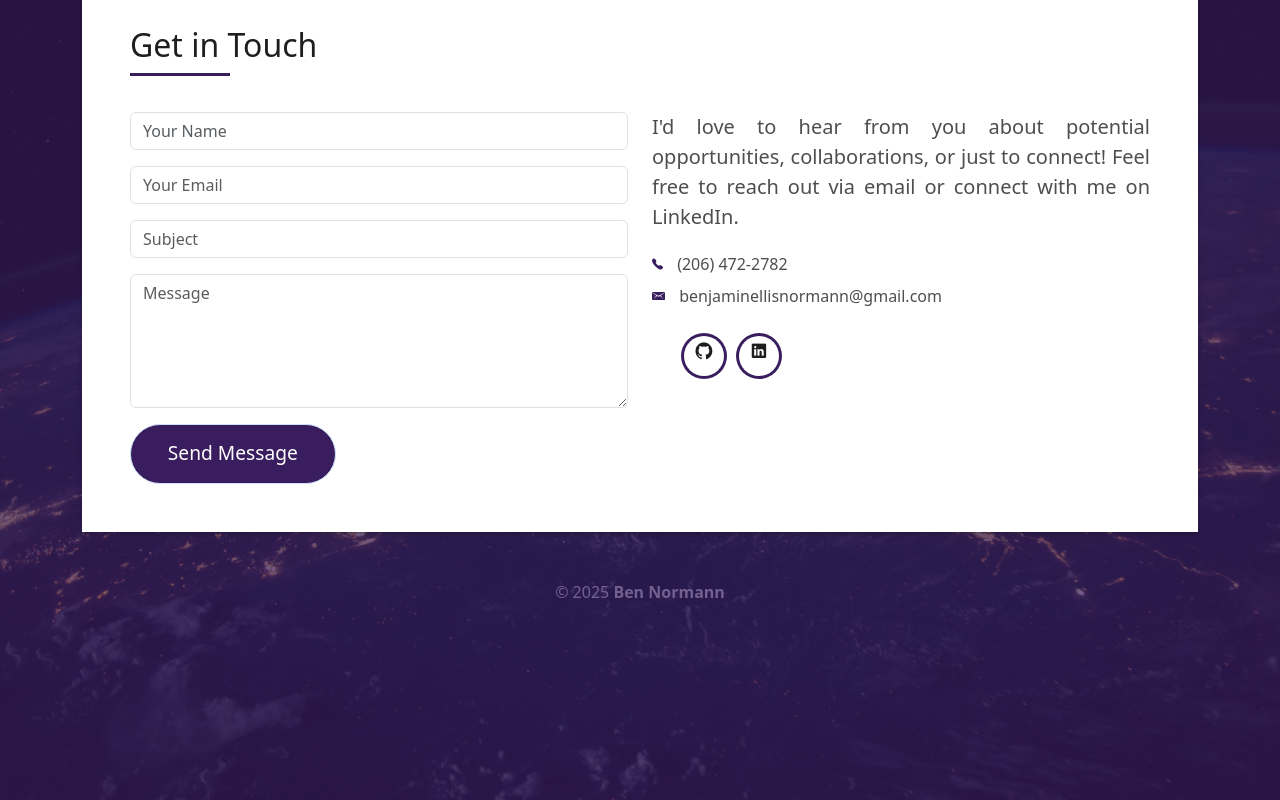
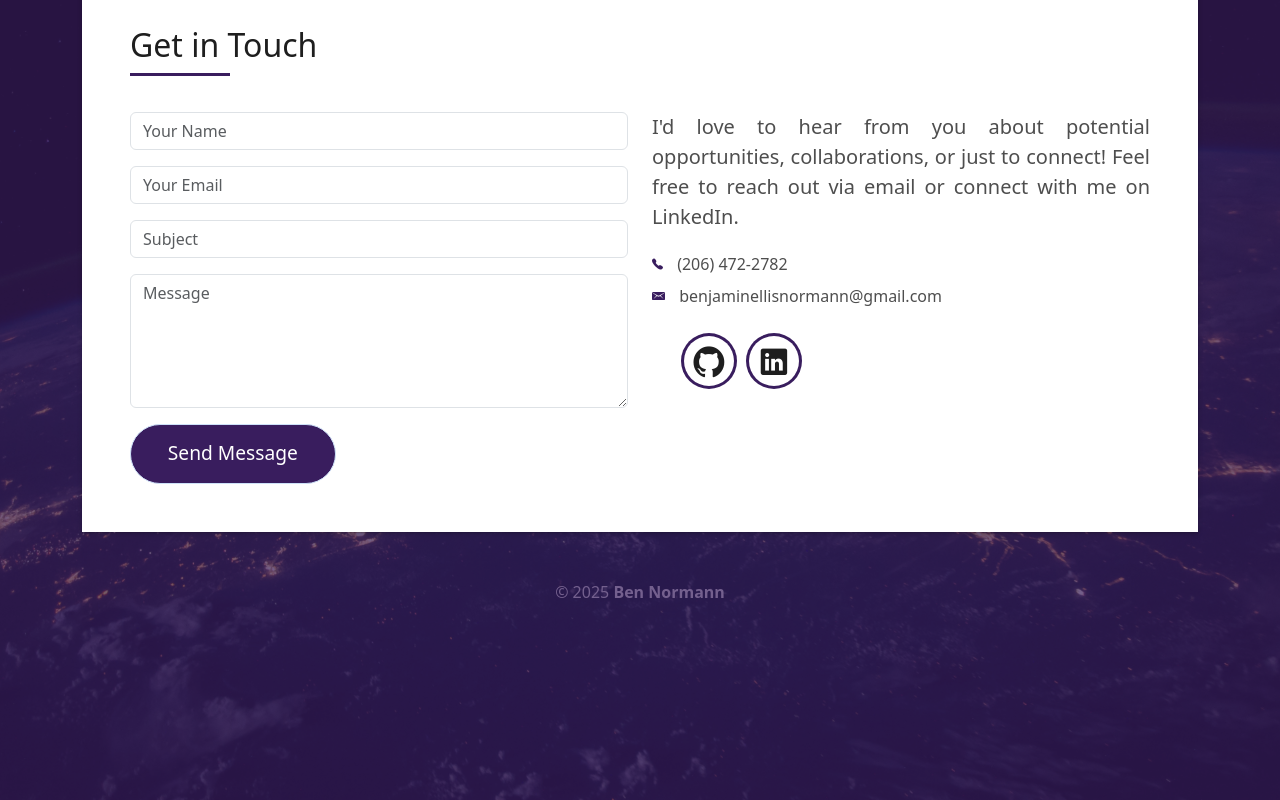
Before and after one commit to BenNormann/personal-website, a React (Vite) app: page / in a window 1280 px wide. Shown: the part 3530-4330 px from the top of the page. Built offline with nearby package versions, Linux system fonts and the light colour scheme; a web font is replaced by a local one.

Commit message:
changed github and linkedin buttons to be bigger

```diff
--- a/src/style.css
+++ b/src/style.css
@@ -208,9 +208,9 @@ a:hover {
 }
 
 .socials .ico-circle {
-  height: 40px;
-  width: 40px;
-  font-size: 1.2rem;
+  height: 50px;
+  width: 50px;
+  font-size: 1.8rem;
   border-radius: 50%;
   line-height: 1.6;
   margin: 0 15px 0 0;
@@ -218,11 +218,21 @@ a:hover {
   transition: all 500ms ease;
 }
 
+.socials .ico-circle i {
+  font-size: 2.2rem;
+  line-height: 50px;
+  transition: all 0.4s ease;
+}
+
 .socials .ico-circle:hover {
   background-color: rgb(57, 29, 94);
   color: #fff;
   box-shadow: 0 0 0 3px #cde1f8;
-  transition: all 500ms ease;
+  transform: scale(1.1);
+}
+
+.socials .ico-circle:hover i {
+  color: #fff;
 }
 
 /* Lists */
```
